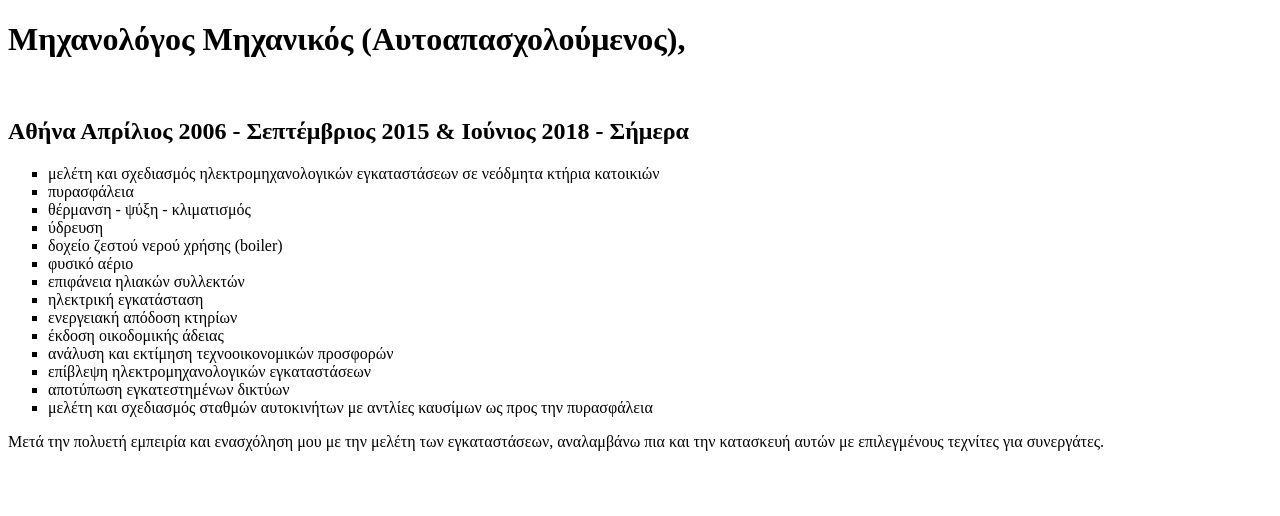
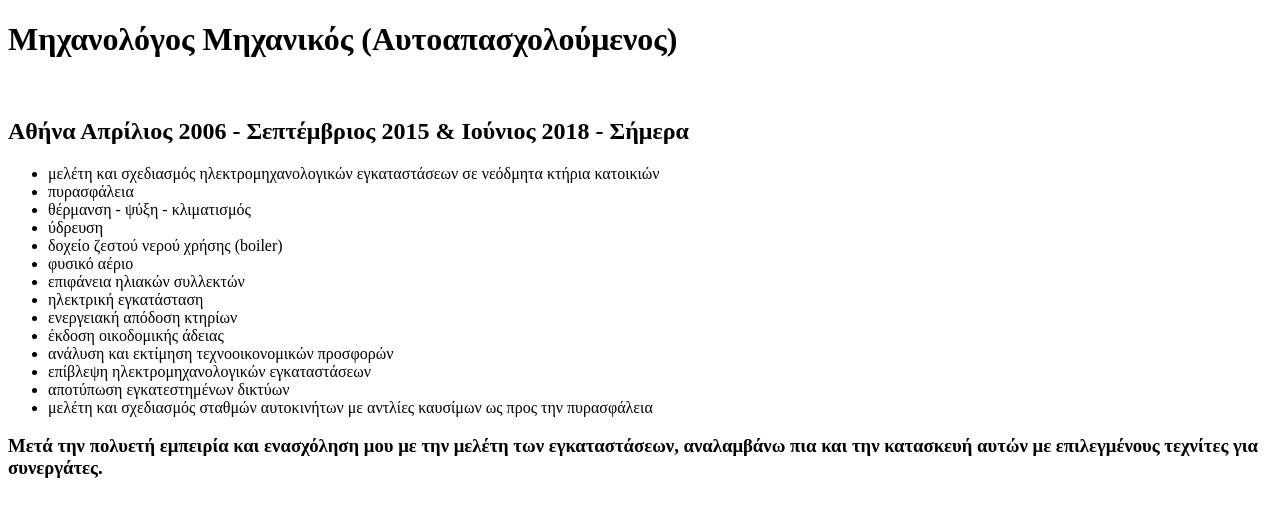
Before and after one commit to 150275/CVGR, a plain HTML site: page Freelancer.html in a window 1280 px wide. Drawn offline with Linux system fonts and the light colour scheme.

Commit message:
Add files via upload
Refreshing file

```diff
--- a/Freelancer.html
+++ b/Freelancer.html
@@ -3,12 +3,12 @@
 <head>
     <meta charset="UTF-8">
     <meta name="viewport" content="width=device-width, initial-scale=1.0">
-    <title>Freelancer</title>
+    <title>Document</title>
 </head>
 <body>
-    <p><h1>Μηχανολόγος Μηχανικός (Αυτοαπασχολούμενος),</h1><br>
+    <p><h1>Μηχανολόγος Μηχανικός (Αυτοαπασχολούμενος)</h1><br>
         <h2>Αθήνα Απρίλιος 2006 - Σεπτέμβριος 2015 & Ιούνιος 2018 - Σήμερα</h2>
-        <ul type=square>
+        <ul>
             <li>μελέτη και σχεδιασμός ηλεκτρομηχανολογικών εγκαταστάσεων σε
                 νεόδμητα κτήρια κατοικιών</li>
             <li>πυρασφάλεια</li>
@@ -28,6 +28,6 @@
         </ul>
 
 
-        Μετά την πολυετή εμπειρία και ενασχόληση μου με την μελέτη των εγκαταστάσεων, αναλαμβάνω πια και την κατασκευή αυτών με επιλεγμένους τεχνίτες για συνεργάτες.</p>
+        <h3>Μετά την πολυετή εμπειρία και ενασχόληση μου με την μελέτη των εγκαταστάσεων, αναλαμβάνω πια και την κατασκευή αυτών με επιλεγμένους τεχνίτες για συνεργάτες.</h3></p>
 </body>
 </html>
```
